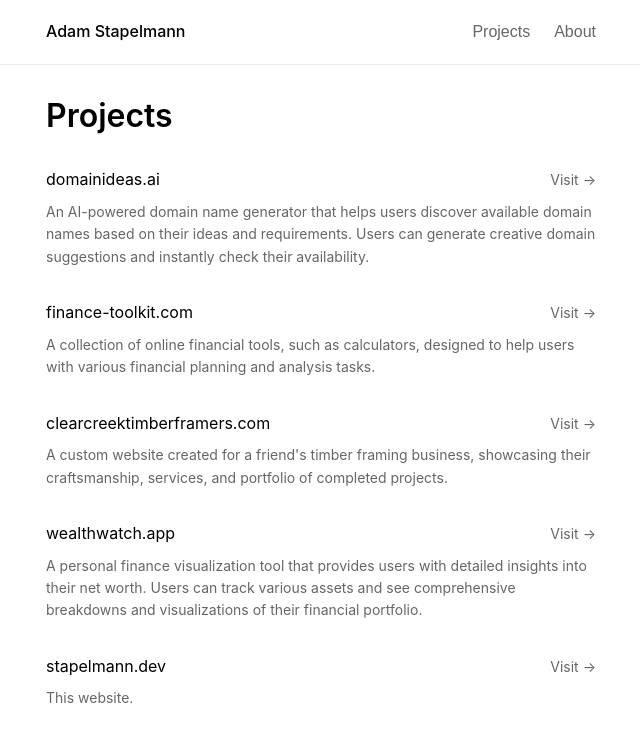
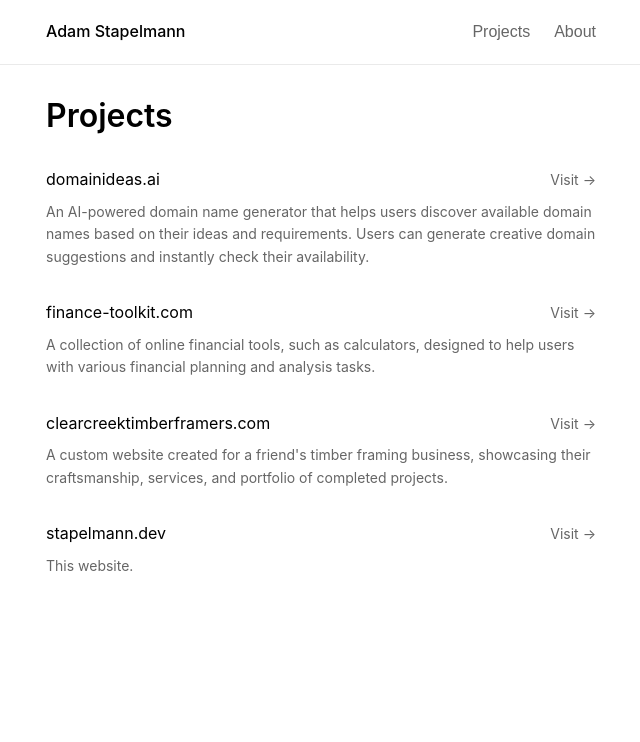
Before and after one commit to adamstapelmann/stapelmann-dev, a React (Create React App) app: page / in a window 1280 px wide. Shown: the top 742 px of the page, without its empty margins (319-959 px from the left). Built offline with nearby package versions, Linux system fonts and the light colour scheme.

Commit message:
Hide wealthwatch.app. Not done yet

```diff
--- a/src/pages/Projects.tsx
+++ b/src/pages/Projects.tsx
@@ -57,23 +57,6 @@ function Projects() {
 
                 <div className="ProjectCard">
                     <div className="ProjectInfo">
-                        <a href="https://wealthwatch.app" className="ProjectTitle" target="_blank" rel="noopener noreferrer">wealthwatch.app</a>
-                    </div>
-                    <div className="ProjectMeta">
-                        <a href="https://wealthwatch.app" className="ProjectLink" target="_blank" rel="noopener noreferrer">
-                            Visit →
-                        </a>
-                    </div>
-                </div>
-
-                <div className="ProjectDescription">
-                    A personal finance visualization tool that provides users with detailed insights into
-                    their net worth. Users can track various assets and see comprehensive breakdowns and
-                    visualizations of their financial portfolio.
-                </div>
-
-                <div className="ProjectCard">
-                    <div className="ProjectInfo">
                         <a href="https://stapelmann.dev" className="ProjectTitle" target="_blank" rel="noopener noreferrer">stapelmann.dev</a>
                     </div>
                     <div className="ProjectMeta">
```
